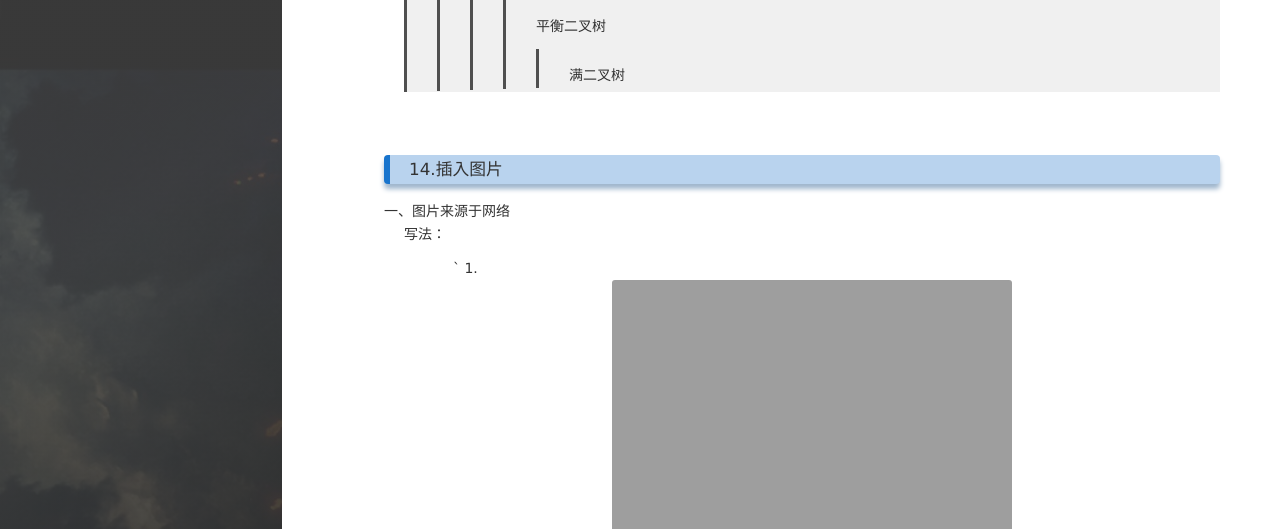
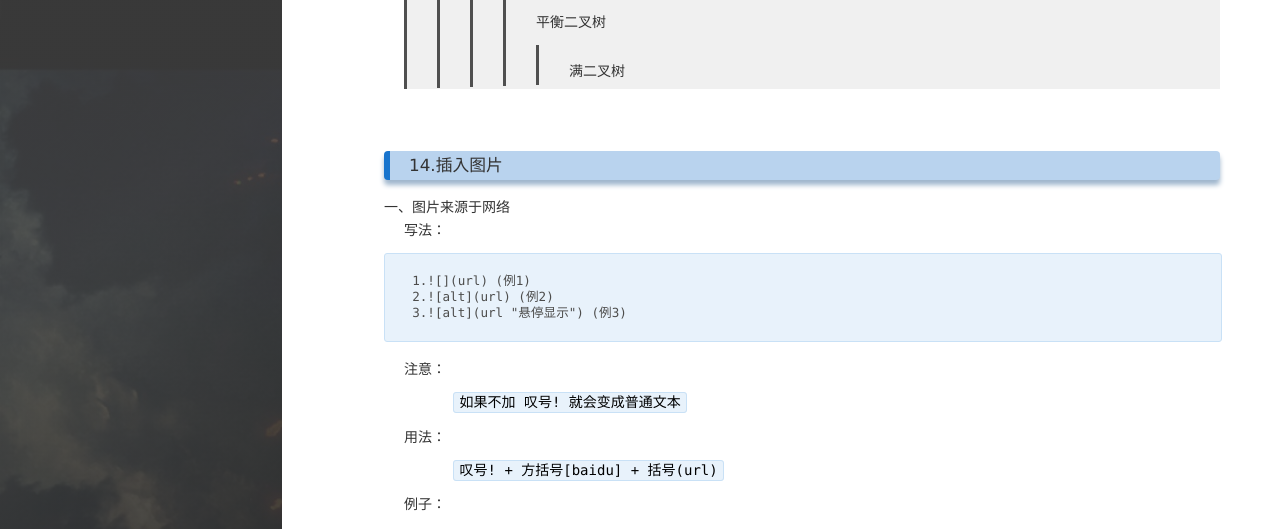
Before and after one commit to lcz1120/lcz1120.github.io, a Jekyll site: the page built from _posts/2017-10-16-README使用方法.md, in a window 1280 px wide and 1400 px high, scrolled down 4000 px. Shown: the top 529 px of the window. Built offline with Jekyll 4.4.1, drawn with Linux system fonts in a browser that asks for light colours; nearby versions of some CDN libraries; comment, search, counter and statistics services are not loaded; some of the changed text lies outside the part shown.

Commit message:
README使用方法

```diff
--- a/_posts/2017-10-16-README使用方法.md
+++ b/_posts/2017-10-16-README使用方法.md
@@ -105,17 +105,15 @@ https://baidu.com
 
 1.给一段文字加上一个超链接格式
 
-&nbsp;&nbsp;&nbsp;&nbsp;&nbsp;&nbsp;&nbsp;&nbsp;&nbsp;
 格式：
-<br />
+
 &nbsp;&nbsp;&nbsp;&nbsp;&nbsp;&nbsp;&nbsp;&nbsp;&nbsp;
 &nbsp;&nbsp;&nbsp;&nbsp;&nbsp;&nbsp;&nbsp;&nbsp;&nbsp;
-` ![标识](url 例(1)) `
+` ![标识](url 例(1))`
 <br />
-<br />
+
 2.给一段文字加上一个超链接格式并添加悬停效果
 
-&nbsp;&nbsp;&nbsp;&nbsp;&nbsp;&nbsp;&nbsp;&nbsp;&nbsp;
 格式:
 <br />
 &nbsp;&nbsp;&nbsp;&nbsp;&nbsp;&nbsp;&nbsp;&nbsp;&nbsp;
@@ -215,14 +213,9 @@ https://baidu.com
 
 写法：
 
-&nbsp;&nbsp;&nbsp;&nbsp;&nbsp;&nbsp;&nbsp;&nbsp;&nbsp;&nbsp;
-` 1.![](url (例1))  `
-
-&nbsp;&nbsp;&nbsp;&nbsp;&nbsp;&nbsp;&nbsp;&nbsp;&nbsp;&nbsp;
-` 2.![标志性信息](url (例2)) `
-
-&nbsp;&nbsp;&nbsp;&nbsp;&nbsp;&nbsp;&nbsp;&nbsp;&nbsp;&nbsp;
-` 3.![标志性信息](url "悬停显示" (例3)) `
+    1.![](url) (例1)
+    2.![alt](url) (例2)
+    3.![alt](url "悬停显示") (例3)
 
 注意：
 
@@ -267,7 +260,3 @@ https://baidu.com
 
 &nbsp;&nbsp;&nbsp;&nbsp;&nbsp;&nbsp;&nbsp;&nbsp;&nbsp;&nbsp;
 `https://github.com/你的用户名/你的项目名/raw/分支名/存放图片的文件夹/该文件夹下的图片`
-
-例贼：
-
-<a href="https://github.com/lcz1120/lcz1120.github.io/raw/master/images/avatar.jpg" alt="background" width="100" height="100"></a>
```
